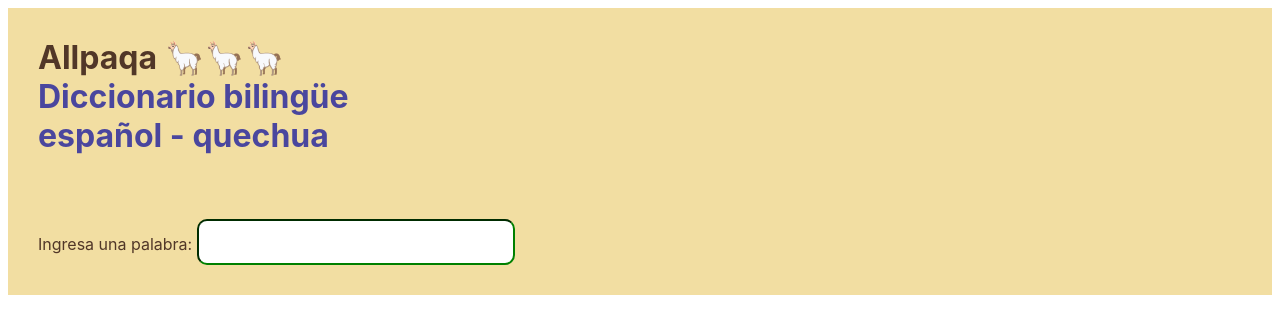
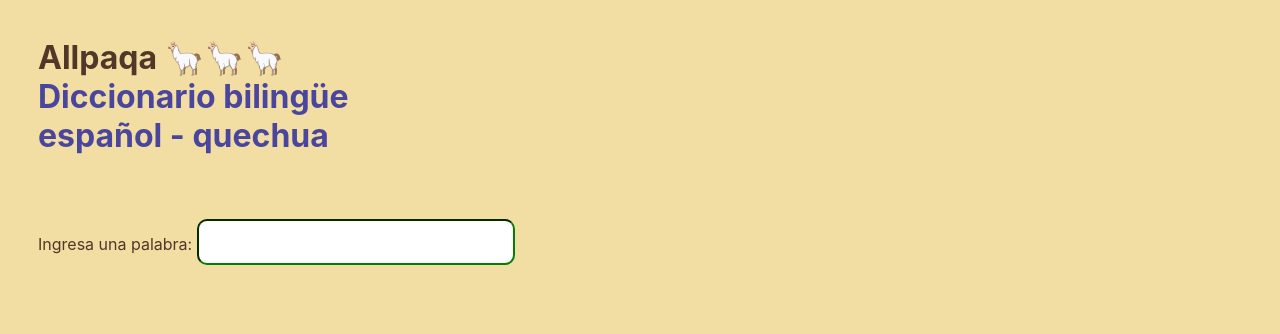
Before and after one commit to SantiR38/Allpaqa, a Gatsby site: page / in a window 1280 px wide. Built offline with nearby package versions, Linux system fonts and the light colour scheme; Gatsby itself is replaced by a stand-in of ours.

Commit message:
Added global styles.

```diff
--- /dev/null
+++ b/gatsby-browser.js
@@ -0,0 +1 @@
+import './src/styles/global.css';
--- a/src/pages/index.js
+++ b/src/pages/index.js
@@ -2,7 +2,6 @@ import * as React from "react"
 import DictionaryForm from "../components/dict-form"
 
 const pageStyles = {
-  backgroundColor:"#F2DEA2",
   color: "#513728",
   padding: 30,
   fontFamily: "-apple-system, Roboto, sans-serif, serif"
--- /dev/null
+++ b/src/styles/global.css
@@ -0,0 +1,4 @@
+html,
+body {
+    background-color: #F2DEA2;
+}
```
